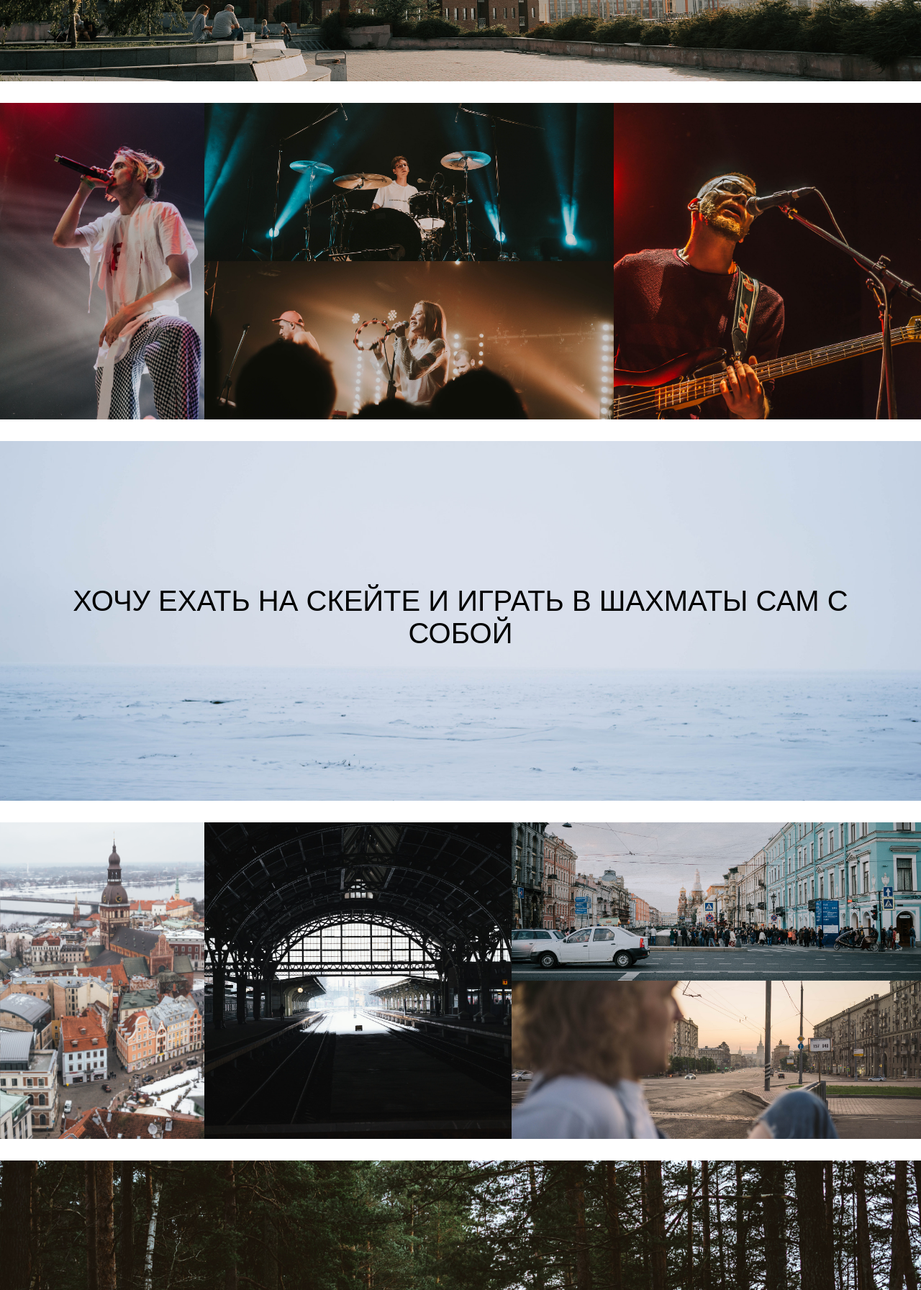
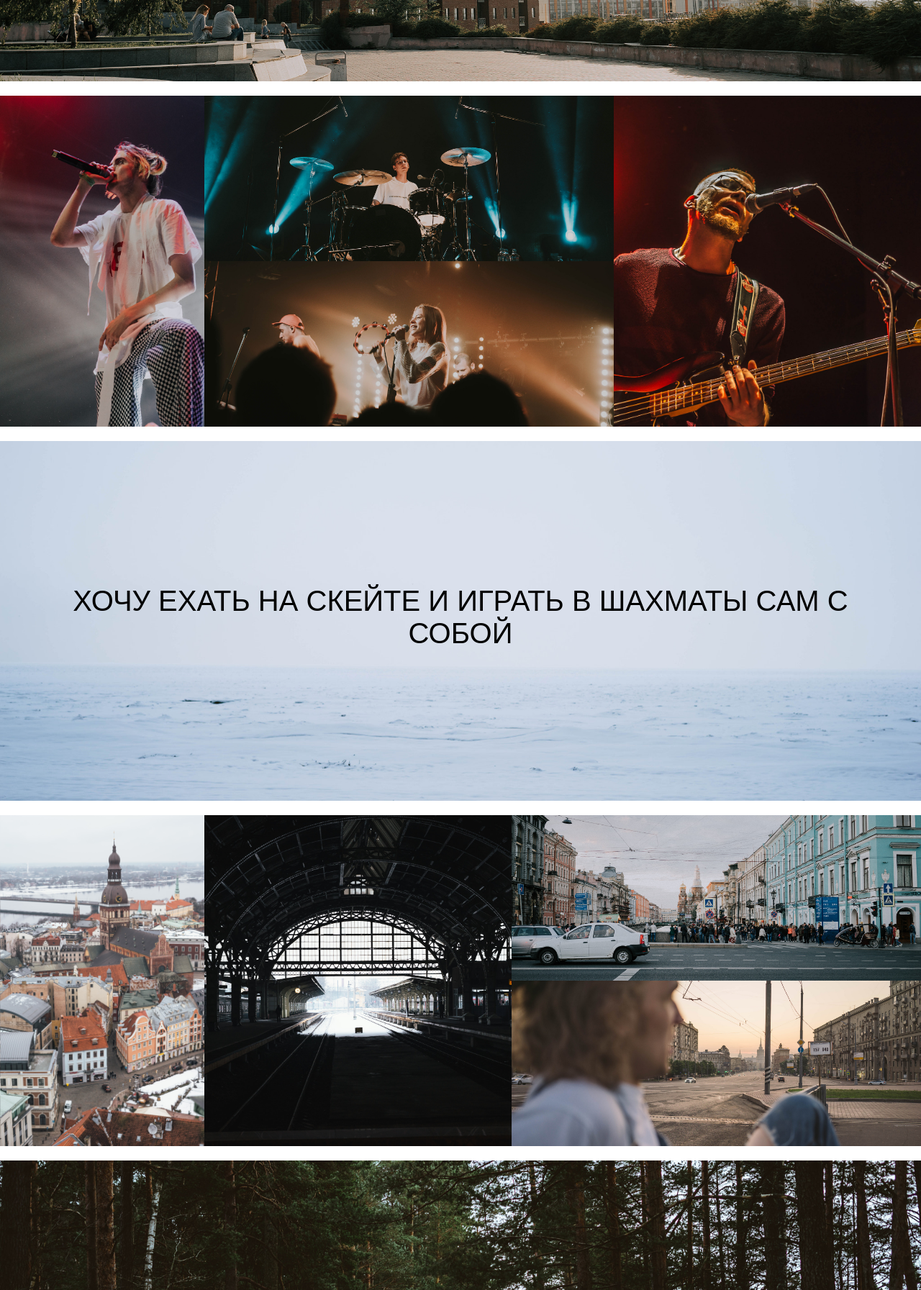
Before and after one commit to windann/volosha, a plain HTML site: page index.html in a window 1280 px wide. Shown: the part 540-2333 px from the top of the page at 72% size. Drawn offline with Linux system fonts and the light colour scheme.

Commit message:
change video

```diff
--- a/index.css
+++ b/index.css
@@ -75,7 +75,7 @@ a {
 }
 
 .c {
-    margin: 30px 0;
+    margin: 20px 0;
 }
 
 .c_1{
@@ -91,7 +91,7 @@ a {
     background-position: center;
     flex-grow: 1;
     margin: 0;
-    margin-top: 30px;
+    margin-top: 20px;
 
 }
 
@@ -101,7 +101,7 @@ a {
     background-position: center;
     flex-grow: 1;
     margin: 0;
-    margin-bottom: 30px;
+    margin-bottom: 20px;
 }
 
 .middle{
@@ -148,7 +148,7 @@ a {
     background-position: center;
     flex-grow: 1;
     margin: 0;
-    margin-top: 30px;
+    margin-top: 20px;
 
 }
 
@@ -158,7 +158,7 @@ a {
     background-position: center;
     flex-grow: 1;
     margin: 0;
-    margin-bottom: 30px;
+    margin-bottom: 20px;
 }
 
 .middle{
```
Also changed, not shown: test.html (+1 -1 lines).
